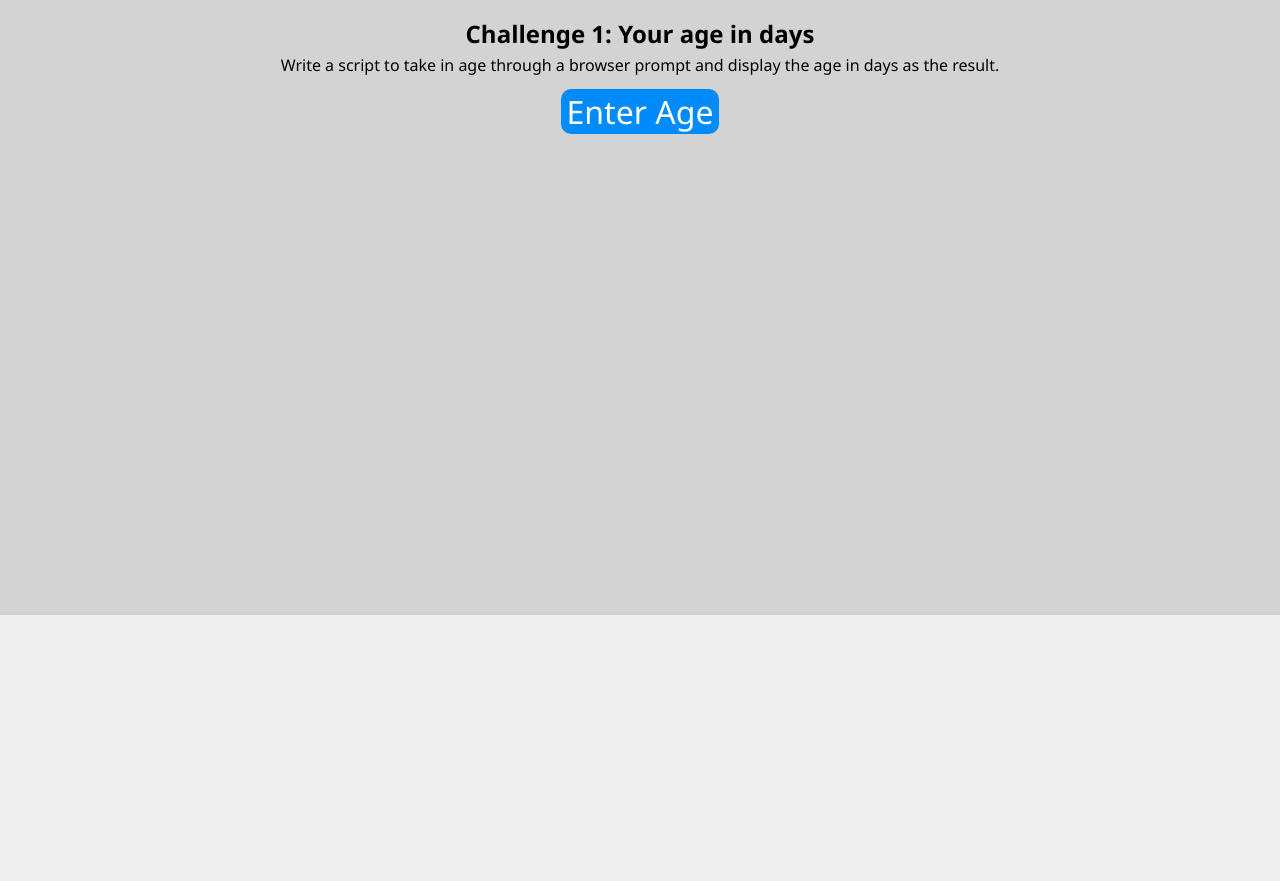
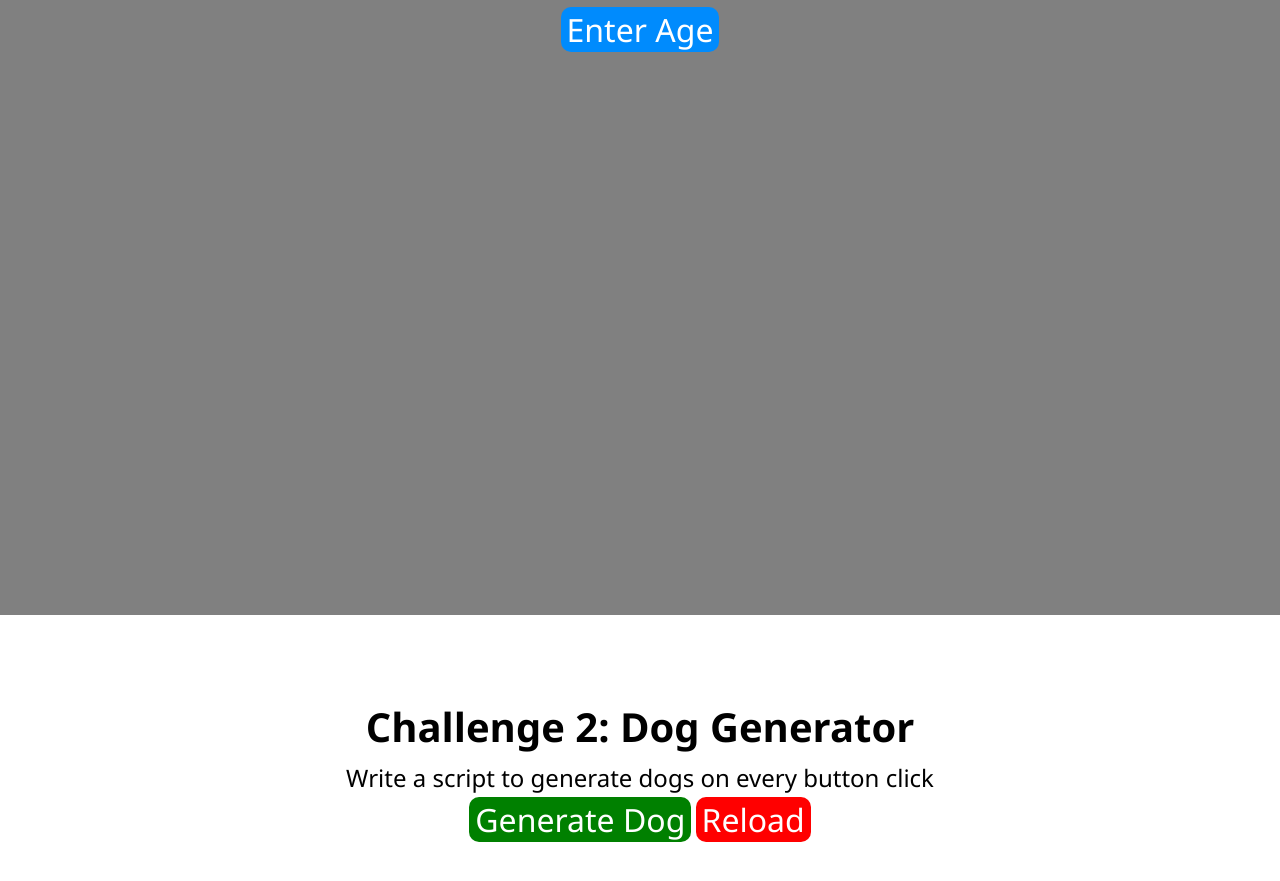
Before and after one commit to amith-gowda/js-practice-1, a plain HTML site: page index.html in a window 1280 px wide. Shown: the part 985-1866 px from the top of the page. Before the commit the page ends 1600 px from the top, so only its background shows below. Drawn offline with Linux system fonts and the light colour scheme.

Commit message:
updates challenge 2

```diff
--- a/index.html
+++ b/index.html
@@ -14,13 +14,13 @@
             <nav class='cf'>
                 <ul class='cf'>
                     <li class="hideOnSmall">
-                        <a href="#showcase">JS Challenges</a>
+                        <a href="#">JS Challenges</a>
                     </li>
                     <li>
                         <a href='#c1'>Challenge 1</a>
                     </li>
                     <li>
-                        <a href='#'>Challenge 2</a>
+                        <a href='#c2'>Challenge 2</a>
                     </li>
                     <li>
                         <a href='#'>Challenge 3</a>
@@ -40,7 +40,7 @@
     </div>
 
     <!-- Challenge 1 Div -->
-    <div id="c1" class="c1">
+    <div id="c1" class="mainC c1">
         <h2>Challenge 1: Your age in days</h2>
         <p>
             Write a script to take in age through a browser prompt and display the age in days as the result.
@@ -54,6 +54,21 @@
         </div>
     </div>
 
+    <!-- Challenge 2 Div -->
+    <div id="c2" class="mainC c2">
+        <h2>Challenge 2: Dog Generator</h2>
+        <p>
+            Write a script to generate dogs on every button click
+        </p>
+        <div class="fbc2">
+            <button class="btn btnGenerate" onclick="dogGen();">
+                Generate Dog</button>
+            <button class="btn btnDeGenerate" onclick="dogDeGen();">
+                Reload</button>
+        </div>
+        <div id="fbImage"></div> <!-- Image is injected here -->
+    </div>
+
     <!-- Link JS files -->
     <script src="scripts/main.js"></script>
 </body>
--- a/scripts/main.js
+++ b/scripts/main.js
@@ -27,7 +27,7 @@ $(function () {
 
 //Challenge 1: Your age in days
 
-function ageInDays () {
+function ageInDays() {
     if (document.contains(document.getElementById('ageInDays'))) {
         document.getElementById('ageInDays').remove();
     }
@@ -50,4 +50,15 @@ function ageInDays () {
     document.getElementById('fbResult').appendChild(h1);
 }
 
-//Challenge 2:
+//Challenge 2: Dog Generator
+
+function dogGen() {
+    var img = document.createElement('img');
+    img.setAttribute('id', 'dogImage');
+    img.setAttribute('src', 'https://api.thedogapi.com/api/images/get?format=src&type=gif&size=large?');
+    document.getElementById('fbImage').appendChild(img);
+}
+
+function dogDeGen() {
+    location.reload(false);
+}
--- a/styles/sass/main.scss
+++ b/styles/sass/main.scss
@@ -34,18 +34,30 @@
     }
 }
 
+//Reusables
+
+.mainC {
+    width: 100%;
+    height: 90vh;
+    overflow-y: hidden;
+    padding-top: 10vh;
+    align-items: center;
+    text-align: center;
+}
+
 //Challenge 1
 
 .c1 {
-    color: black;
-    width: 100%;
-    height: 75vh;
-    overflow-y: hidden;
-    padding-top: 25vh;
-    align-items: center;
-    text-align: center;
-    background-color: lightgray;
+    color: white;
+    background-color: gray;
 
+    h2 {
+        font-size: 2.5rem;
+    }
+
+    p {
+        font-size: 1.5rem;
+    }
 
     .fbc1 {
         display: flex;
@@ -62,3 +74,42 @@
         }
     }
 }
+
+//Challenge 2
+
+.c2 {
+    color: black;
+    background-color: white;
+
+    h2 {
+        font-size: 2.5rem;
+    }
+
+    p {
+        font-size: 1.5rem;
+    }
+
+    .btnGenerate {
+        background-color: green;
+        color: white;
+        border: none;
+        font-size: 2rem;
+        border-radius: 10px;
+    }
+
+    .btnDeGenerate {
+        background-color: red;
+        color: white;
+        border: none;
+        font-size: 2rem;
+        border-radius: 10px;
+    }
+
+
+    #fbImage {
+        display: flex;
+        justify-content: space-evenly;
+        padding: 10px;
+        flex-wrap: wrap;
+    }
+}
```
Also changed, not shown: styles/css/main.css, 1 other file.
